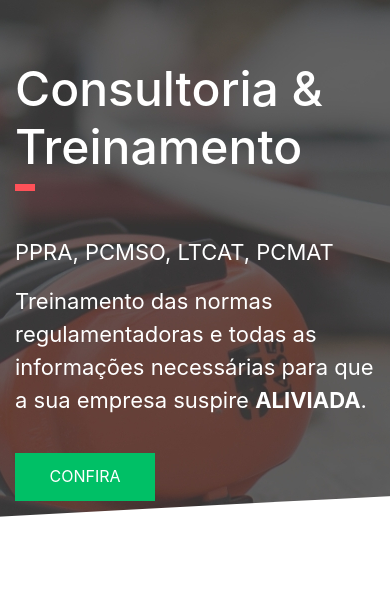
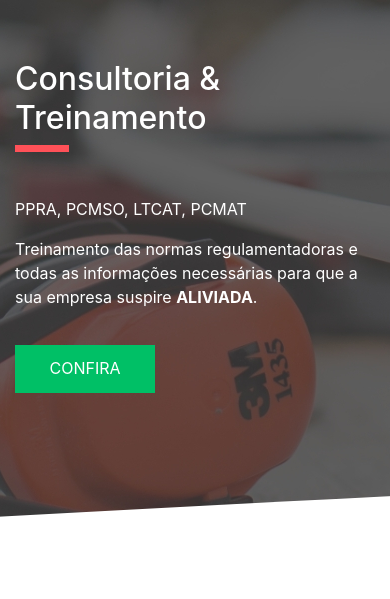
Before and after one commit to caraujo07/caraujo07.github.io, a PHP site: page /index2.html in a window 390 px wide. Shown: the part 153-752 px from the top of the page. Run offline with PHP 8.4, Linux system fonts and the light colour scheme.

Commit message:
alterando responsividade

```diff
--- a/css/index2.css
+++ b/css/index2.css
@@ -156,7 +156,7 @@
 }
 
 #presentation h1 {
-  font-size: 48px;
+  font-size: 32px;
   color: #FFF;
   margin-top: 60px;
   position: relative;
@@ -165,7 +165,7 @@
 #presentation h1::after {
   content: '';
   display: block;
-  width: 5vw;
+  width: 15%;
   height: 7px;
   bottom: -15px;
   position: absolute;
@@ -179,13 +179,14 @@
 
 #presentation p {
   color: #FFF;
-  font-size: 22px;
+  font-size: 16px;
 }
 
 #presentation .btn {
   background-color: #00C066;
   color: #FFF;
   margin-top: 20px;
+  font-size: 16px;
 }
 
 #presentation .btn:hover {
@@ -206,7 +207,13 @@
 
 /* Medium devices (tablets, 768px and up) */
 @media (min-width: 768px) {
+  #presentation h1 {
+    font-size: 48px;
+  }
 
+  #presentation p {
+    font-size: 22px;
+  }
 }
 
 /* Large devices (desktops, 992px and up) */
```
